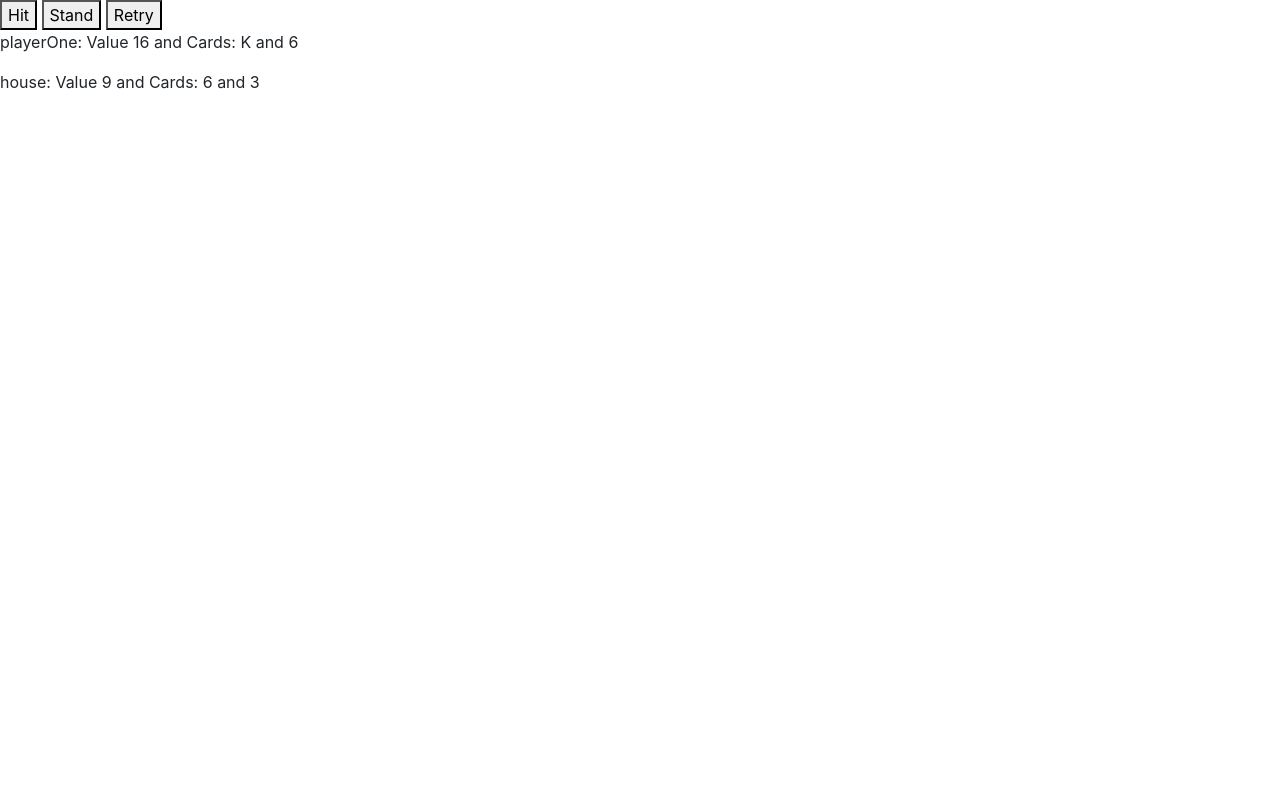
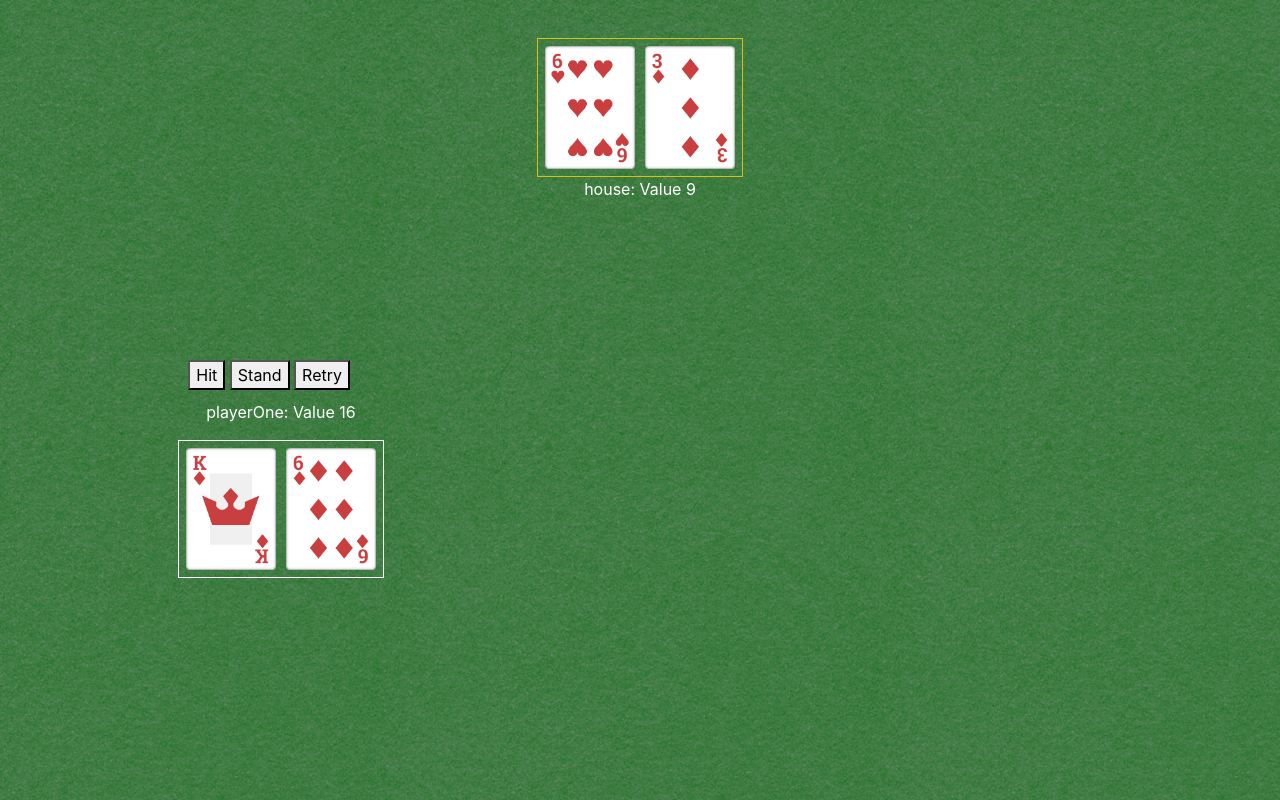
Before and after one commit to Flashrob/Blackjack, a plain HTML site: page index.html in a window 1280 px wide. Drawn offline with nearby package versions, Linux system fonts and the light colour scheme.

Commit message:
Added background image. Adjusted display functions to house and players. Preparation for multiple AI-players are laid. Basic CSS for player and house done.

```diff
--- a/index.html
+++ b/index.html
@@ -1,5 +1,6 @@
 <!doctype html>
 <html lang="en">
+
 <head>
   <!-- Required meta tags -->
   <meta charset="utf-8">
@@ -9,15 +10,51 @@
   <!-- Fontawesome script -->
   <script src="https://kit.fontawesome.com/b7520d9ef5.js"></script>
   <!-- Bootstrap CSS -->
-    <link rel="stylesheet" href="https://stackpath.bootstrapcdn.com/bootstrap/4.3.1/css/bootstrap.min.css" integrity="sha384-ggOyR0iXCbMQv3Xipma34MD+dH/1fQ784/j6cY/iJTQUOhcWr7x9JvoRxT2MZw1T" crossorigin="anonymous">
+  <link rel="stylesheet" href="https://stackpath.bootstrapcdn.com/bootstrap/4.3.1/css/bootstrap.min.css"
+    integrity="sha384-ggOyR0iXCbMQv3Xipma34MD+dH/1fQ784/j6cY/iJTQUOhcWr7x9JvoRxT2MZw1T" crossorigin="anonymous">
 
   <title>Todo demo</title>
 </head>
+
 <body>
+  <div id="top">
+    <div class="house">
+      <div class="player casino">
+        <div class="house-cards"></div>
+        <div class="house-text"></div>
+      </div>
+    </div>
+  </div>
+  <div id="bottom">
+    <div class="card-container">
+      <div class="player first-player">
+        <div class="buttons">
           <button id="hit">Hit</button>
           <button id="stand">Stand</button>
           <button id="retry">Retry</button>
+        </div>
         <div class="text"></div>
+        <div class="cards"></div>
+      </div>
+      <div class="player 1">
+        <div class="cards"></div>
+        <div class="text"></div>
+      </div>
+      <div class="player 2">
+        <div class="cards"></div>
+        <div class="text"></div>
+      </div>
+      <div class="player 3">
+        <div class="cards"></div>
+        <div class="text"></div>
+    </div>
+  </div>
+  </div>
+
+
+
+
+
   <!-- Optional JavaScript -->
   <!-- jQuery first, then Popper.js, then Bootstrap JS -->
   <script src="setup.js"></script>
@@ -25,8 +62,15 @@
   <script src="ai.js"></script>
   <script src="gameplay.js"></script>
   <script type="text/javascript" src="script.js"></script>
-    <script src="https://code.jquery.com/jquery-3.3.1.slim.min.js" integrity="sha384-q8i/X+965DzO0rT7abK41JStQIAqVgRVzpbzo5smXKp4YfRvH+8abtTE1Pi6jizo" crossorigin="anonymous"></script>
-    <script src="https://cdnjs.cloudflare.com/ajax/libs/popper.js/1.14.7/umd/popper.min.js" integrity="sha384-UO2eT0CpHqdSJQ6hJty5KVphtPhzWj9WO1clHTMGa3JDZwrnQq4sF86dIHNDz0W1" crossorigin="anonymous"></script>
-    <script src="https://stackpath.bootstrapcdn.com/bootstrap/4.3.1/js/bootstrap.min.js" integrity="sha384-JjSmVgyd0p3pXB1rRibZUAYoIIy6OrQ6VrjIEaFf/nJGzIxFDsf4x0xIM+B07jRM" crossorigin="anonymous"></script>
+  <script src="https://code.jquery.com/jquery-3.3.1.slim.min.js"
+    integrity="sha384-q8i/X+965DzO0rT7abK41JStQIAqVgRVzpbzo5smXKp4YfRvH+8abtTE1Pi6jizo" crossorigin="anonymous">
+  </script>
+  <script src="https://cdnjs.cloudflare.com/ajax/libs/popper.js/1.14.7/umd/popper.min.js"
+    integrity="sha384-UO2eT0CpHqdSJQ6hJty5KVphtPhzWj9WO1clHTMGa3JDZwrnQq4sF86dIHNDz0W1" crossorigin="anonymous">
+  </script>
+  <script src="https://stackpath.bootstrapcdn.com/bootstrap/4.3.1/js/bootstrap.min.js"
+    integrity="sha384-JjSmVgyd0p3pXB1rRibZUAYoIIy6OrQ6VrjIEaFf/nJGzIxFDsf4x0xIM+B07jRM" crossorigin="anonymous">
+  </script>
 </body>
+
 </html>
--- a/setup.js
+++ b/setup.js
@@ -22,7 +22,7 @@ const createDeck = function () {
                 suit: suits[j],
                 value: values[i],
                 weight: weight,
-                image: `images/${suits[j][0]}${values[i]}`
+                image: `images/${suits[j][0]}${values[i]}.png`
             }
 
             //push card object to deck
@@ -59,20 +59,59 @@ const dealCards = function () {
     }
 }
 
+//display the cards
+const displayCards = function () {
+
+    const cards = document.querySelectorAll(".cards")
+    console.log(cards)
+    const houseCards = document.querySelector(".house-cards")
+    cards.forEach(function(item){
+        item.innerHTML = ""
+    })
+    houseCards.innerHTML = ""
+    //display cards for house
+    for (let k = 0; k < game.players[game.players.length-1].cards.length; k++){
+        const img = document.createElement("img")
+            img.setAttribute("src", `${game.players[game.players.length-1].cards[k].image}`)
+            houseCards.appendChild(img)
+    }
+    //display cards for all players
+    for (let i = 0; i < game.players.length - 1; i++){
+        for (let j = 0; j < game.players[i].cards.length; j++){
+            const img = document.createElement("img")
+            img.setAttribute("src", `${game.players[i].cards[j].image}`)
+            cards[i].appendChild(img)
+        }
+    }
+}
+
 //display the score
 const display = function () {
     //select text div and reset content
     const text = document.querySelector(".text")
     text.innerHTML = ""
     //loop through all players
-    for (let i = 0; i < game.players.length; i++) {
+    for (let i = 0; i < game.players.length - 1; i++) {
         //create a div and p for each player
         const div = document.createElement("div")
         const p = document.createElement("p")
         //set content to player cards value
-        p.textContent = `${game.players[i].name}: Value ${game.players[i].totalValue} and Cards: ${game.players[i].cards[0].value} and ${game.players[i].cards[1].value}`
+        p.textContent = `${game.players[i].name}: Value ${game.players[i].totalValue}`
+
         //append divs to text div, and paragraphs to divs
         text.appendChild(div)
         div.appendChild(p)
     }
+    const textHouse = document.querySelector(".house-text")
+
+    textHouse.innerHTML = ""
+    const divHouse = document.createElement("div")
+    const pHouse = document.createElement("p")
+    pHouse.textContent = `${game.players[game.players.length-1].name}: Value ${game.players[game.players.length-1].totalValue}`
+
+    textHouse.appendChild(divHouse)
+    divHouse.appendChild(pHouse)
+
+
+    displayCards()
 }
--- a/style.css
+++ b/style.css
@@ -1,4 +1,54 @@
 body, html {
     width: 100%;
-    height: 100%;;
+    height: 100%;
+    background-image: url(images/felt.png);
+
 }
+
+img {
+    width: 90px;
+    margin: 5px;
+}
+
+#top {
+    height: 45%;
+}
+
+.house {
+    width: 100%;
+    display: flex;
+    justify-content: center;
+    padding-top: 3%;
+}
+
+.card-container {
+    padding-left: 50px;
+    display: flex;
+    justify-content: space-around;
+}
+
+.first-player .cards {
+    border: 1px solid white;
+    padding: 2px;
+}
+
+.casino .house-cards {
+    border: 1px solid rgb(214, 195, 17);
+    padding: 2px;
+}
+
+.cards, .house-cards {
+    display: flex;
+    justify-content: center;
+}
+
+.text, .house-text {
+    color: white;
+    display: flex;
+    justify-content: center;
+}
+
+.buttons {
+    padding-bottom: 10px;
+    padding-left: 5%;
+}
```
Also changed, not shown: images/felt.png (added). Lines whose indentation alone changed are shown as unchanged.
